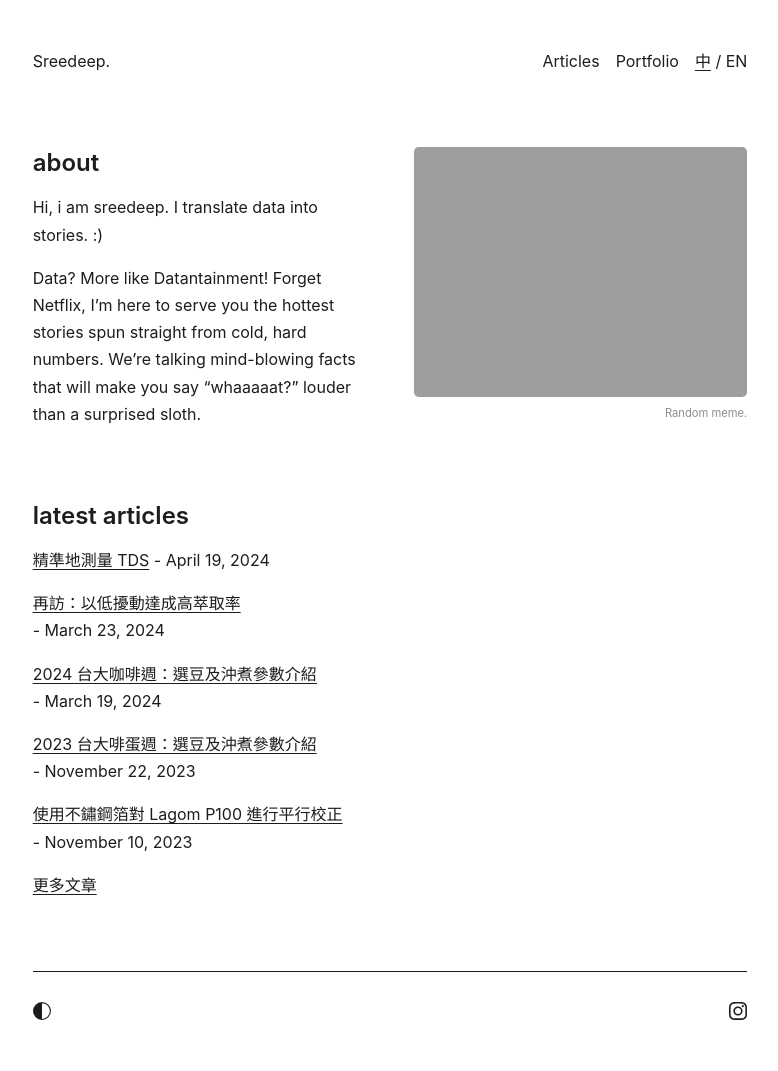
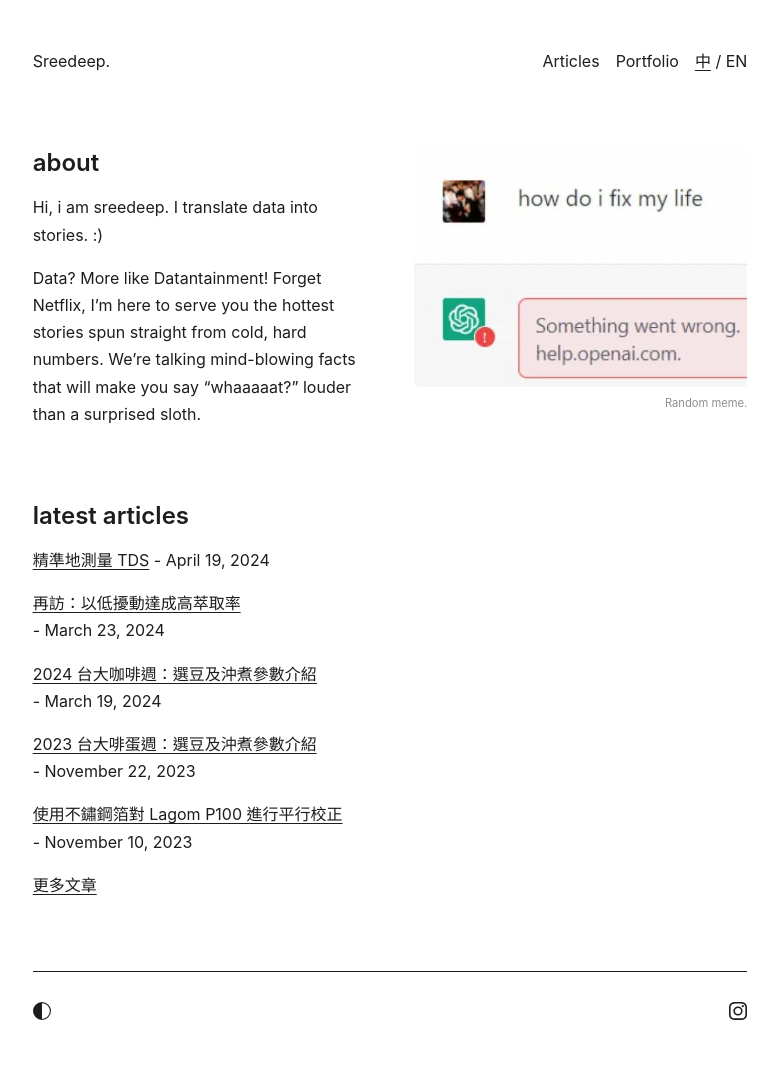
Before and after one commit to sreedeepEK/sreedeepek.github.io, a Jekyll site: the page built from index.md, in a window 1280 px wide. Shown: the whole page, without its empty margins (250-1028 px from the left). Built offline with Jekyll 4.4.1, drawn with Linux system fonts in a browser that asks for light colours; comment, search, counter and statistics services are not loaded.

Commit message:
Update home.html

```diff
--- a/_layouts/home.html
+++ b/_layouts/home.html
@@ -14,7 +14,7 @@ layout: default
   </div>
   <div class="col-md-6">
     <div class="flex-column text-end">
-      <img src="{{ site.github.url }}/assets/img/memes.img" alt="about" width="100%">
+      <img src="{{ site.github.url }}/assets/img/memes.webp" alt="about" width="100%">
       <span class="image-span">
         {%- if page.language == "zh-Hant-TW" %} Random meme.
         {%- else %} Random meme.
```
